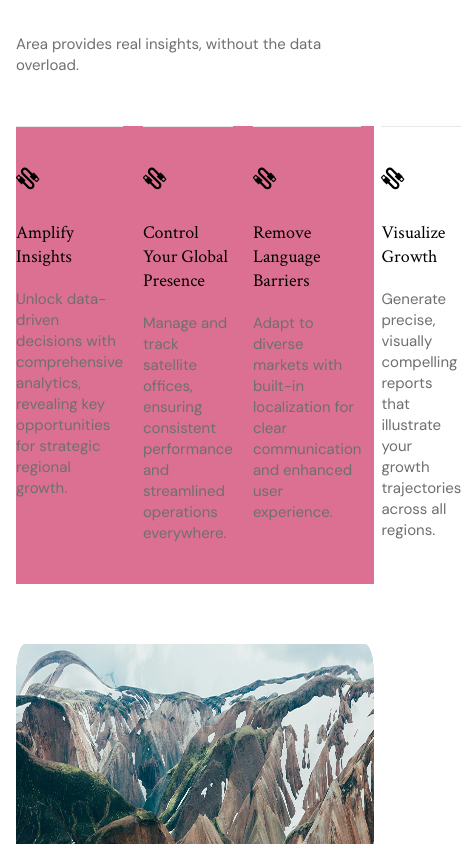
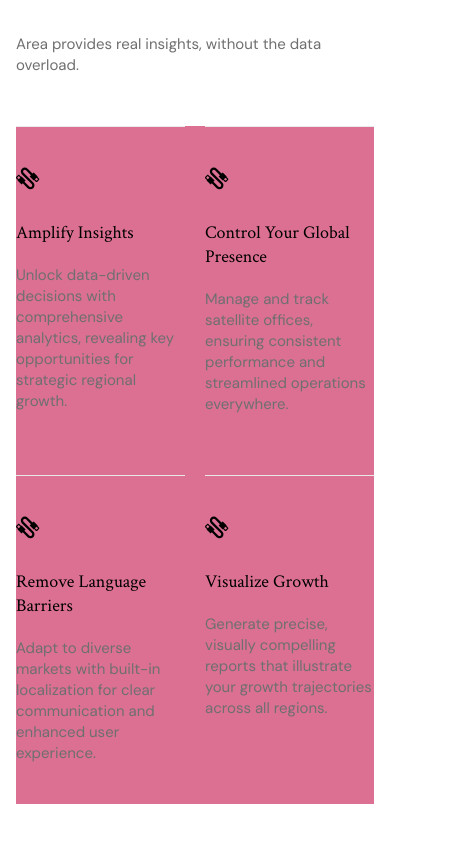
Before and after one commit to ministrov/landing-area-next-ts, a Next.js app: page / in a window 390 px wide. Shown: the part 1580-2424 px from the top of the page, 461 px wide, since content can reach past the window. Built offline with nearby package versions, Linux system fonts and the light colour scheme.

Commit message:
feat: create a tablet version of the benefits section

```diff
--- a/components/benefits/Benefits.module.css
+++ b/components/benefits/Benefits.module.css
@@ -60,3 +60,9 @@
   line-height: 21px;
   color: var(--color-06);
 }
+
+@media screen and (max-width: 1280px) {
+  .list {
+    grid-template-columns: repeat(2, 1fr);
+  }
+}
--- a/components/hero/Hero.tsx
+++ b/components/hero/Hero.tsx
@@ -6,8 +6,6 @@ import styles from './Hero.module.css';
 
 export const Hero = () => {
   const [windowWidth, setWindowWidth] = useState<number>(0);
-
-  // console.log(setWindowWidth);
 
   useEffect(() => {
     const handleResize = () => setWindowWidth(window.innerWidth);
```
